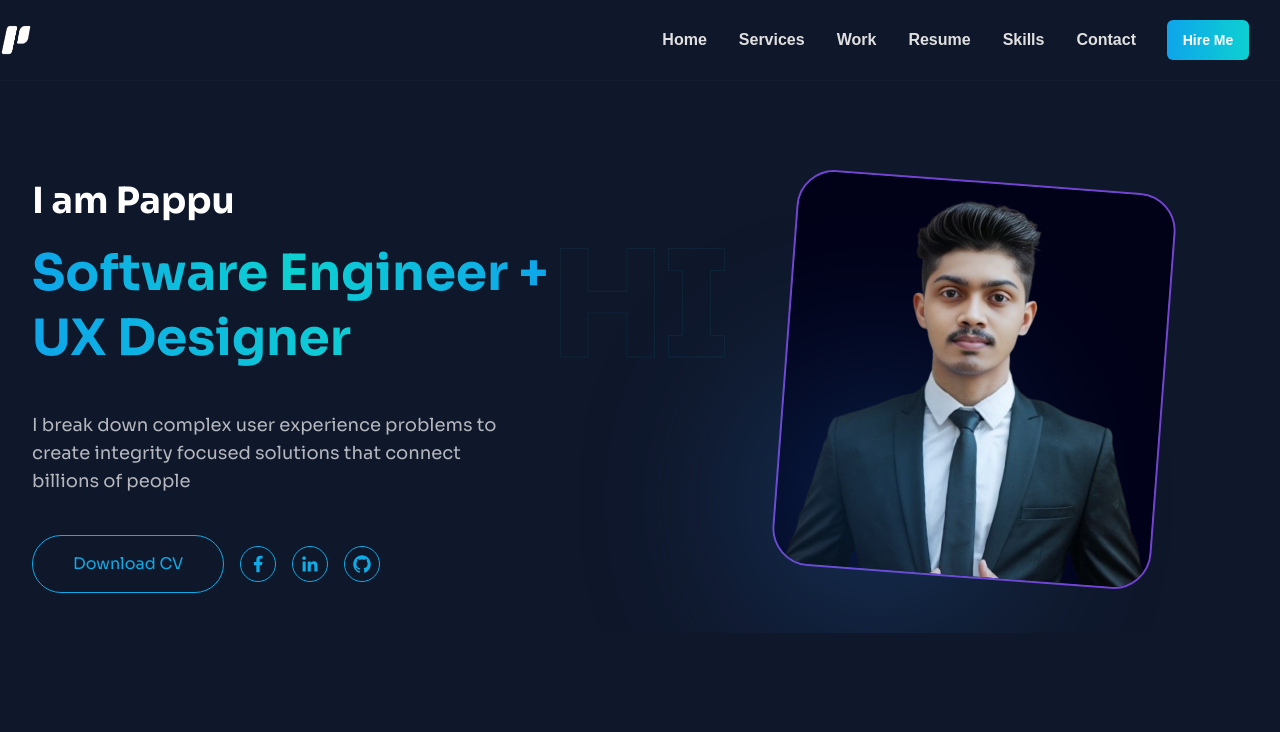
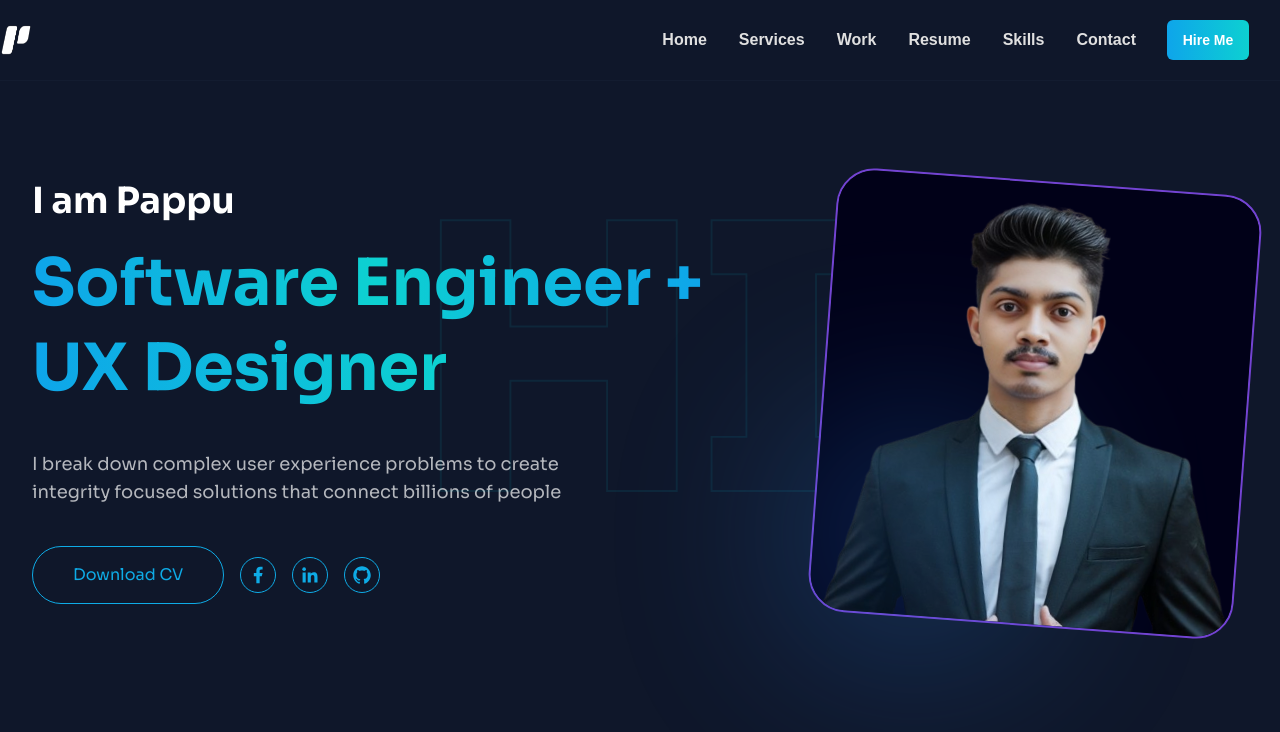
Before and after one commit to coderpappu/Next-Level-Portfolio, a React (Vite) app: page / in a window 1280 px wide. Shown: the top 732 px of the page. Built offline with nearby package versions, Linux system fonts and the light colour scheme.

Commit message:
hero section responsive problem solved

```diff
--- a/src/App.css
+++ b/src/App.css
@@ -33,7 +33,7 @@
 .hero-section:before {
   content: "";
   position: absolute;
-  top: 0;
+  top: 0px;
   right: 0;
   width: 322px;
   height: 308px;
@@ -53,7 +53,7 @@
   position: absolute;
   width: 100%;
   height: 100%;
-  top: 0;
+  top: 10px;
   left: 0;
   display: flex;
   align-items: center;
--- a/src/components/HeroSection.jsx
+++ b/src/components/HeroSection.jsx
@@ -8,28 +8,23 @@ import pappuImg from "../assets/pappudey.png";
 
 const HeroSection = () => {
   return (
-    <div className="relative h-auto hero-section pt-[60px] md:pt-[100px] pb-10 z-50 px-4 sm:px-6 lg:px-8">
-      <div className="intro_text text-center mb-8">
+    <div className="relative h-screen hero-section pt-[60px] md:pt-[100px] pb-10 z-50 px-4 sm:px-6 lg:px-8">
+      <div className="intro_text">
         {/* SVG for animated "Hi" text */}
-        <svg viewBox="0 0 500 500" className="w-full max-w-xs mx-auto">
-          <text
-            x="50%"
-            y="50%"
-            textAnchor="middle"
-            className="animate-stroke text-3xl sm:text-4xl lg:text-5xl"
-          >
+        <svg viewBox="0 0 500 500">
+          <text x="50%" y="50%" textAnchor="middle" className="animate-stroke ">
             Hi
           </text>
         </svg>
       </div>
       <div className="flex flex-col lg:flex-row justify-between font-sora">
         {/* Left side */}
-        <div className="w-full lg:w-[55%] mb-8 sm:mb-12 lg:mb-0">
+        <div className="w-full lg:w-[65%] mb-8 sm:mb-12 lg:mb-0">
           <h2 className="text-3xl sm:text-4xl lg:text-[36px] mb-3 lg:mb-5 font-bold text-white">
             I am Pappu
           </h2>
           <h2
-            className="text-4xl sm:text-5xl md:text-[50px] lg:text-[50px] font-bold text-transparent bg-clip-text leading-[1.4] sm:leading-[1.3] lg:leading-[1.3] inline-block"
+            className="text-4xl sm:text-5xl md:text-[50px] lg:text-[50px] xl:text-[65px] font-bold text-transparent bg-clip-text leading-[1.4] sm:leading-[1.3] lg:leading-[1.3] inline-block"
             style={{
               backgroundImage:
                 "linear-gradient(90deg, rgb(14, 165, 234), rgb(13, 209, 209) 51%, rgb(14, 165, 234))",
@@ -38,7 +33,7 @@ const HeroSection = () => {
             Software Engineer +
           </h2>
           <h2
-            className="text-4xl sm:text-5xl  md:text-[50px] lg:text-[50px] font-bold text-transparent bg-clip-text leading-[1.4] sm:leading-[1.3] lg:leading-[1.3]"
+            className="text-4xl sm:text-5xl  md:text-[50px] lg:text-[50px] xl:text-[65px]  font-bold text-transparent bg-clip-text leading-[1.4] sm:leading-[1.3] lg:leading-[1.3]"
             style={{
               backgroundImage:
                 "linear-gradient(90deg, rgb(14, 165, 234), rgb(13, 209, 209) 51%, rgb(14, 165, 234))",
@@ -88,7 +83,7 @@ const HeroSection = () => {
         </div>
 
         {/* Right side */}
-        <div className="relative max-w-[280px] sm:max-w-sm md:max-w-md lg:max-w-[380px] w-full mx-auto hero-image-box z-30">
+        <div className="relative max-w-[280px] sm:max-w-sm md:max-w-md lg:w-[35%] w-full mx-auto hero-image-box z-30">
           <img
             src={pappuImg}
             alt="pappudey_picture"
```
